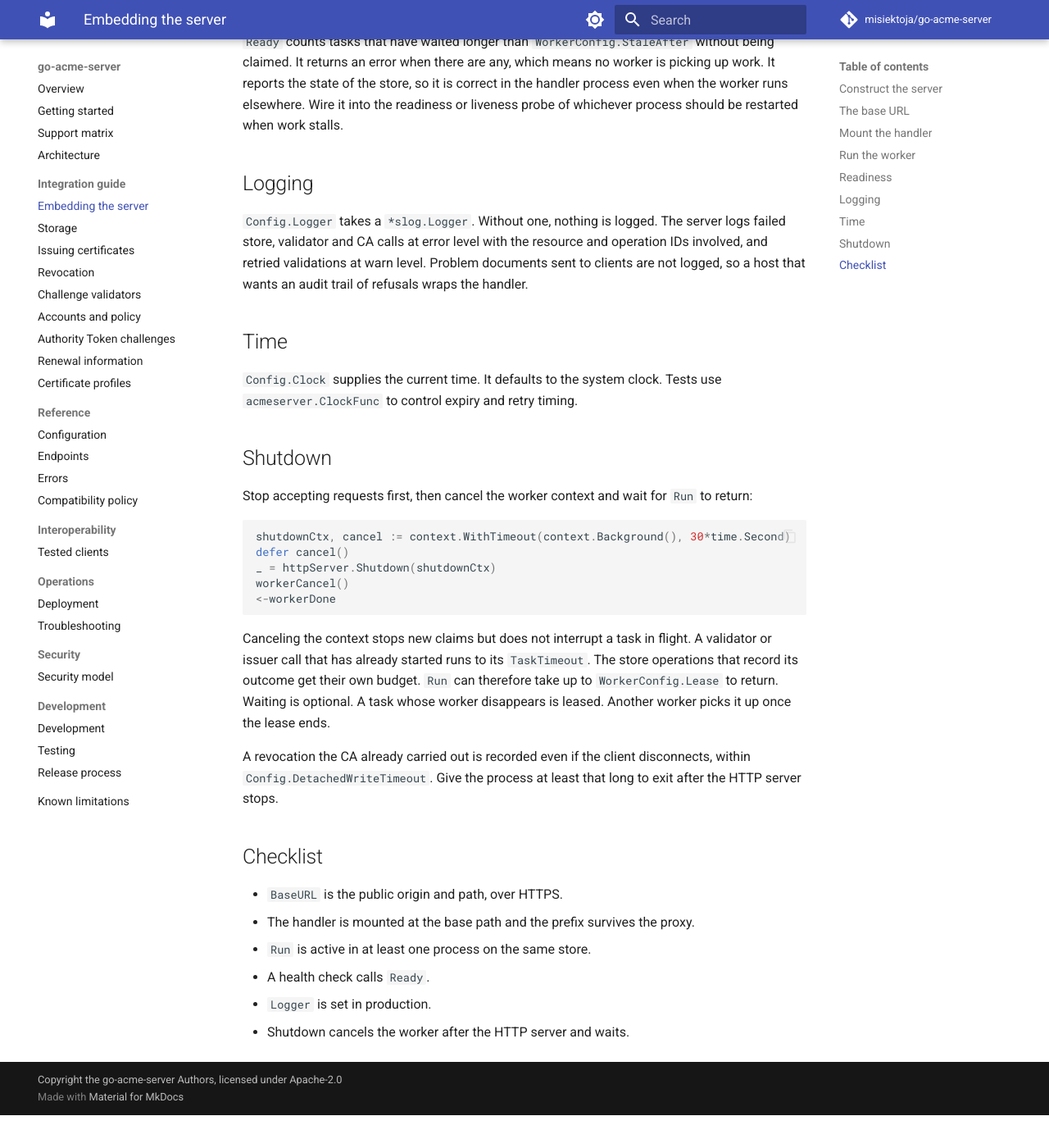
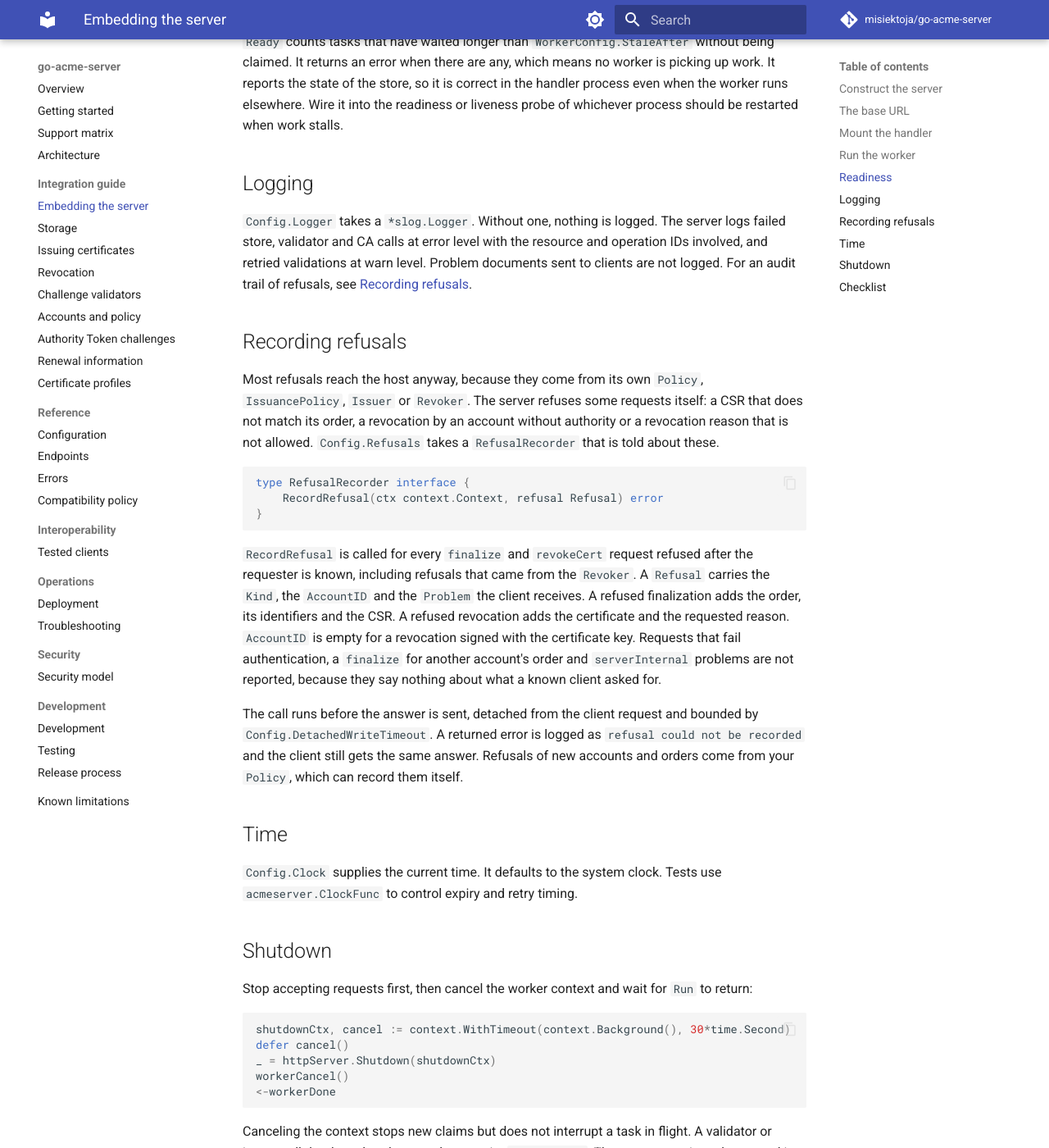
Before and after one commit to misiektoja/go-acme-server, an MkDocs documentation site: the page built from docs/guide/embedding.md, in a window 1280 px wide and 1400 px high, scrolled down 2183 px. Shown: the whole window at 82% size. Built offline with MkDocs 1.6.1 and Material for MkDocs 9.7.7, drawn with Linux system fonts in a browser that asks for light colours; comment, search, counter and statistics services are not loaded; before the commit the page ends 3543 px from its top, so only the background shows below that.

Commit message:
docs: describe refusal recording and revocation reason codes

````diff
--- a/docs/guide/embedding.md
+++ b/docs/guide/embedding.md
@@ -103,8 +103,34 @@ stalls.
 
 `Config.Logger` takes a `*slog.Logger`. Without one, nothing is logged. The server logs failed
 store, validator and CA calls at error level with the resource and operation IDs involved, and
-retried validations at warn level. Problem documents sent to clients are not logged, so a host that
-wants an audit trail of refusals wraps the handler.
+retried validations at warn level. Problem documents sent to clients are not logged. For an audit
+trail of refusals, see [Recording refusals](#recording-refusals).
+
+## Recording refusals
+
+Most refusals reach the host anyway, because they come from its own `Policy`, `IssuancePolicy`,
+`Issuer` or `Revoker`. The server refuses some requests itself: a CSR that does not match its
+order, a revocation by an account without authority or a revocation reason that is not allowed.
+`Config.Refusals` takes a `RefusalRecorder` that is told about these.
+
+```go
+type RefusalRecorder interface {
+	RecordRefusal(ctx context.Context, refusal Refusal) error
+}
+```
+
+`RecordRefusal` is called for every `finalize` and `revokeCert` request refused after the
+requester is known, including refusals that came from the `Revoker`. A `Refusal` carries the
+`Kind`, the `AccountID` and the `Problem` the client receives. A refused finalization adds the
+order, its identifiers and the CSR. A refused revocation adds the certificate and the requested
+reason. `AccountID` is empty for a revocation signed with the certificate key. Requests that fail authentication, a `finalize` for another account's order and
+`serverInternal` problems are not reported, because they say nothing about what a known client
+asked for.
+
+The call runs before the answer is sent, detached from the client request and bounded by
+`Config.DetachedWriteTimeout`. A returned error is logged as `refusal could not be recorded` and
+the client still gets the same answer. Refusals of new accounts and orders come from your
+`Policy`, which can record them itself.
 
 ## Time
 
````
Also changed, not shown: docs/guide/revocation.md (+13 -4 lines), docs/reference/configuration.md (+3 -0 lines), docs/reference/errors.md (+1 -1 lines), 1 other file.
